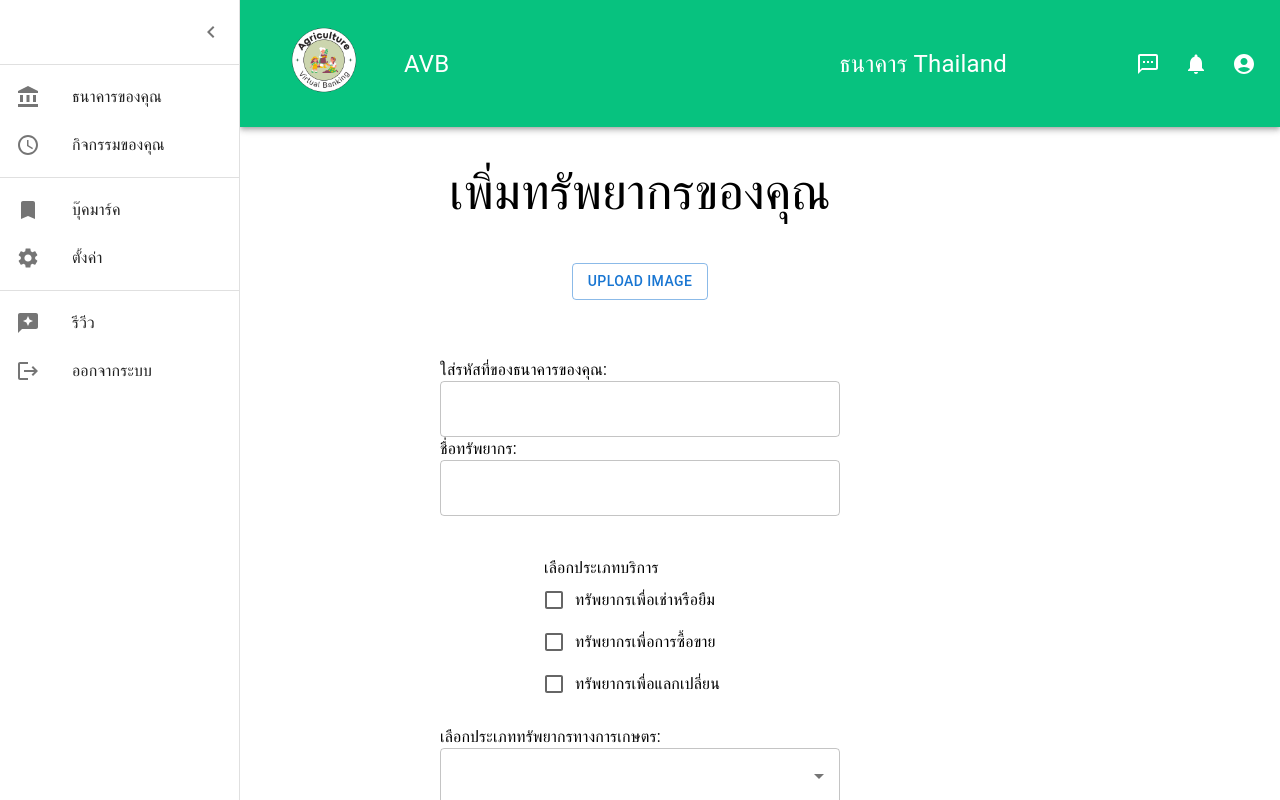
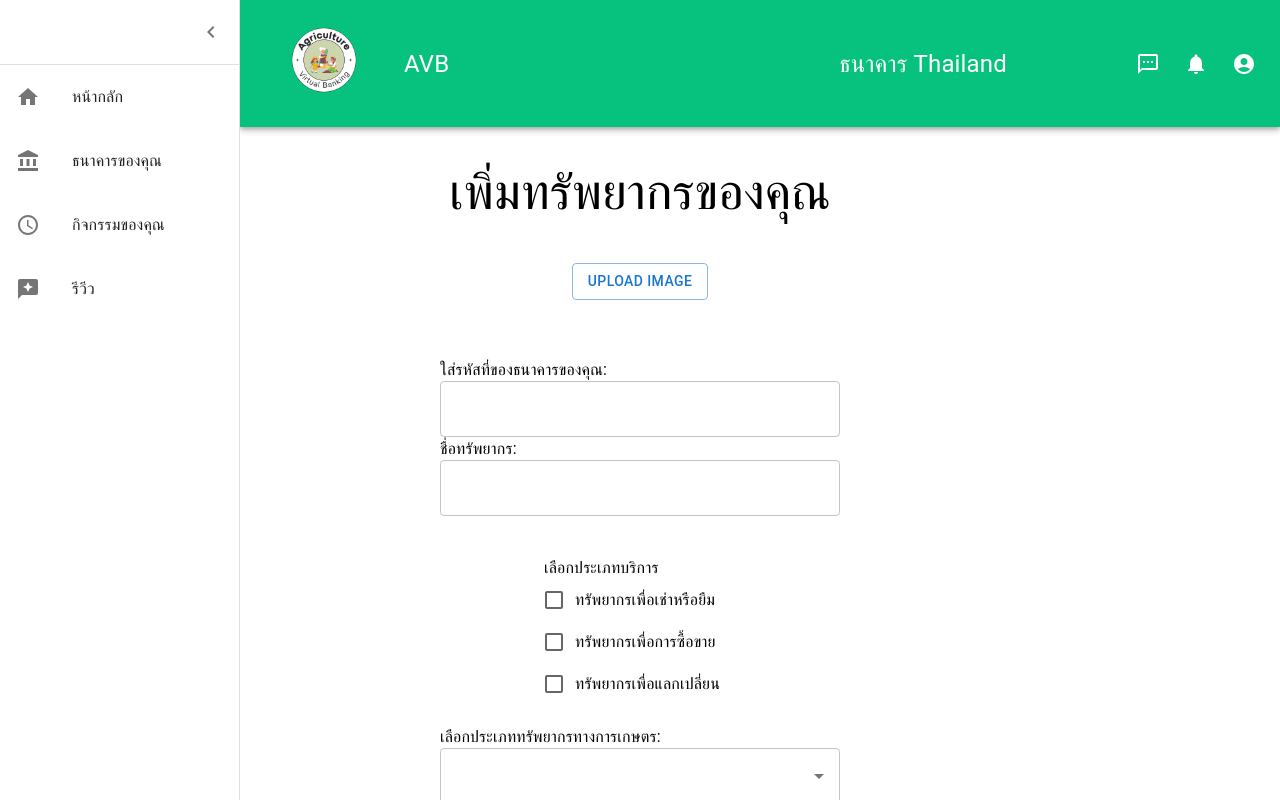
Before and after one commit to tharakhon/project, a React (Create React App) app: page /addproduct in a window 1280 px wide. Both pictures are taken after a click on the button 32 px from the left and 63 px from the top of the page. Shown: the top 800 px of the page. Built offline with nearby package versions, Linux system fonts and the light colour scheme.

Commit message:
update 3/2/2567

```diff
--- a/src/NavBar1.js
+++ b/src/NavBar1.js
@@ -11,9 +11,7 @@ import ListItem from '@mui/material/ListItem';
 import ListItemButton from '@mui/material/ListItemButton';
 import ListItemIcon from '@mui/material/ListItemIcon';
 import ListItemText from '@mui/material/ListItemText';
-import InboxIcon from '@mui/icons-material/MoveToInbox';
-import MailIcon from '@mui/icons-material/Mail';
-import { styled, useTheme , alpha} from '@mui/material/styles';
+import { styled, useTheme, alpha } from '@mui/material/styles';
 import CssBaseline from '@mui/material/CssBaseline';
 import MuiAppBar from '@mui/material/AppBar';
 import Toolbar from '@mui/material/Toolbar';
@@ -25,15 +23,13 @@ import SearchIcon from '@mui/icons-material/Search';
 import InputBase from '@mui/material/InputBase';
 import AccountCircle from '@mui/icons-material/AccountCircle';
 import MoreIcon from '@mui/icons-material/MoreVert';
-import Badge from '@mui/material/Badge';
 import TextsmsOutlinedIcon from '@mui/icons-material/TextsmsOutlined';
 import { useNavigate } from "react-router-dom";
 import AccountBalanceIcon from '@mui/icons-material/AccountBalance';
 import AccessTimeIcon from '@mui/icons-material/AccessTime';
-import BookmarkIcon from '@mui/icons-material/Bookmark';
 import SettingsIcon from '@mui/icons-material/Settings';
 import ReviewsIcon from '@mui/icons-material/Reviews';
-import LogoutIcon from '@mui/icons-material/Logout';
+import HomeIcon from '@mui/icons-material/Home';
 
 const drawerWidth = 240;
 
@@ -47,7 +43,7 @@ const Search = styled('div')(({ theme }) => ({
     marginRight: theme.spacing(2),
     marginLeft: 0,
     width: '100%',
-    borderRadius:20,
+    borderRadius: 20,
     [theme.breakpoints.up('sm')]: {
         marginLeft: theme.spacing(30),
         width: 'auto',
@@ -115,7 +111,7 @@ function Navbar1() {
     const handleDrawerClose = () => {
         setOpen(false);
     };
-    const handleClick = () =>{
+    const handleClick = () => {
         navigate("/profile")
     }
     return (
@@ -144,7 +140,7 @@ function Navbar1() {
                     </Search>
                     <Box sx={{ flexGrow: 1 }} />
                     <Box sx={{ display: { xs: 'none', md: 'flex' } }}>
-                        <IconButton size="large"  color="inherit">
+                        <IconButton size="large" color="inherit">
                             <TextsmsOutlinedIcon />
                         </IconButton>
                         <IconButton
@@ -194,37 +190,47 @@ function Navbar1() {
                 </DrawerHeader>
                 <Divider />
                 <List>
-                    {['ธนาคารของคุณ', 'กิจกรรมของคุณ'].map((text, index) => (
+                    {['หน้ากลัก'].map((text, index) => (
                         <ListItem key={text} disablePadding>
-                            <ListItemButton>
+                            <ListItemButton onClick={() => navigate(`/main`)}>
                                 <ListItemIcon>
-                                    {index % 2 === 0 ? <AccountBalanceIcon /> : <AccessTimeIcon /> }
+                                    <HomeIcon />
                                 </ListItemIcon>
                                 <ListItemText primary={text} />
                             </ListItemButton>
                         </ListItem>
                     ))}
                 </List>
-                <Divider />
                 <List>
-                    {['บุ๊คมาร์ค', 'ตั้งค่า'].map((text, index) => (
+                    {['ธนาคารของคุณ'].map((text, index) => (
                         <ListItem key={text} disablePadding>
-                            <ListItemButton>
+                            <ListItemButton onClick={() => navigate('/bank')}>
                                 <ListItemIcon>
-                                    {index % 2 === 0 ? <BookmarkIcon/> :<SettingsIcon/>}
+                                    <AccountBalanceIcon />
                                 </ListItemIcon>
                                 <ListItemText primary={text} />
                             </ListItemButton>
                         </ListItem>
                     ))}
                 </List>
-                <Divider />
                 <List>
-                    {['รีวีว','ออกจากระบบ'].map((text, index) => (
+                    {['กิจกรรมของคุณ'].map((text, index) => (
+                        <ListItem key={text} disablePadding>
+                            <ListItemButton onClick={() => navigate('/registerbank')}>
+                                <ListItemIcon>
+                                    <AccessTimeIcon />
+                                </ListItemIcon>
+                                <ListItemText primary={text} />
+                            </ListItemButton>
+                        </ListItem>
+                    ))}
+                </List>
+                <List>
+                    {['รีวีว'].map((text, index) => (
                         <ListItem key={text} disablePadding>
                             <ListItemButton>
                                 <ListItemIcon>
-                                {index % 2 === 0 ? <ReviewsIcon/> : <LogoutIcon />}
+                                    <ReviewsIcon />
                                 </ListItemIcon>
                                 <ListItemText primary={text} />
                             </ListItemButton>
--- a/src/borrow2.js
+++ b/src/borrow2.js
@@ -105,7 +105,7 @@ function Borroww() {
   };
   return (
     <div>
-     <NavBarBank/>
+      <NavBarBank />
 
       <div style={{ display: 'flex', justifyContent: 'center', flexDirection: 'column', alignItems: 'center' }}>
         <h1 style={textStyle}> ทรัพยากรที่คุณนำไปแลกเปลี่ยน</h1>
@@ -168,6 +168,15 @@ function Borroww() {
           <FormLabel component="legend" style={{ color: 'black' }}>จำนวนทรัพยากรที่ต้องการแลกเปลี่ยน:</FormLabel>
           <TextField sx={{ width: 435 }} defaultValue="ใส่จำนวนทรัพยากรที่คุณต้องการ"></TextField>
         </div>
+        <div style={{ marginTop: 30 }}>
+          <FormLabel component="legend" style={{ color: 'black' }}>รายละเอียดเพิ่มเติม:</FormLabel>
+          <TextField
+            id="outlined-multiline-static"
+
+            multiline
+            rows={4}
+            sx={{ width: '50ch' }} />
+        </div>
         <LocalizationProvider dateAdapter={AdapterDayjs}>
           <DemoContainer
             components={[
@@ -180,15 +189,7 @@ function Borroww() {
           </DemoContainer>
         </LocalizationProvider>
 
-        <div style={{ marginTop: 30 }}>
-          <FormLabel component="legend" style={{ color: 'black' }}>รายละเอียดเพิ่มเติม:</FormLabel>
-          <TextField
-            id="outlined-multiline-static"
 
-            multiline
-            rows={4}
-            sx={{ width: '50ch' }} />
-        </div>
 
         <div style={{ display: 'flex', justifyContent: 'space-around', marginTop: 40 }}>
           <Button variant="contained" size="large" color="error" onClick={handleBack}> ย้อนกลับ </Button>
--- a/src/main1.js
+++ b/src/main1.js
@@ -148,7 +148,7 @@ function Main12() {
   const [searchQuery, setSearchQuery] = useState("");
   const [currentPosition, setCurrentPosition] = useState(null);
   const [bookmarks, setBookmarks] = useState([]);
-  const [userImage, setUserImage] = useState(null);
+  const [userImage, setUserImage] = useState('');
   const [filteredProducts, setFilteredProducts] = useState([]);
   const [displayBookmarks, setDisplayBookmarks] = useState(false);
   console.log(username)
@@ -177,6 +177,7 @@ function Main12() {
     );
     setFilteredProducts(filtered);
   };
+
   const handleDrawerOpen = () => {
     setOpen(true);
   };
@@ -270,7 +271,6 @@ function Main12() {
   }
   const handleOpenbankuser = (title) => {
     setDisplayBookmarks(false);
-    console.log(title)
     ReactSession.set("bank_name",title);
     navigate('/bankuser')
   }
@@ -325,6 +325,15 @@ function Main12() {
     console.log(updatedProducts)
     setFilteredProducts(updatedProducts);
   }, [currentPosition]);
+  // useEffect(() => {
+  //   const storedBookmarks = JSON.parse(localStorage.getItem('bookmarks')) || [];
+  //   setBookmarks(storedBookmarks);
+  // }, []);
+
+  // // Save bookmarks to local storage whenever it changes
+  // useEffect(() => {
+  //   localStorage.setItem('bookmarks', JSON.stringify(bookmarks));
+  // }, [bookmarks]);
   return (
     <div >
       <AppBar position="static" open={open} sx={{ backgroundColor: '#07C27F' }}>
@@ -459,48 +468,11 @@ function Main12() {
           ))}
         </List>
         <List>
-          {['บุ๊คมาร์ค'].map((text, index) => (
-            <ListItem key={text} disablePadding>
-              <ListItemButton onClick={() => setBookmarks([...bookmarks])}>
-                <ListItemIcon>
-                  <BookmarkIcon />
-
-                </ListItemIcon>
-                <ListItemText primary={text} />
-              </ListItemButton>
-            </ListItem>
-          ))}
-        </List>
-        <List>
-          {['ตั้งค่า'].map((text, index) => (
-            <ListItem key={text} disablePadding>
-              <ListItemButton>
-                <ListItemIcon>
-                  <SettingsIcon />
-                </ListItemIcon>
-                <ListItemText primary={text} />
-              </ListItemButton>
-            </ListItem>
-          ))}
-        </List>
-        <List>
           {['รีวีว'].map((text, index) => (
             <ListItem key={text} disablePadding>
               <ListItemButton>
                 <ListItemIcon>
                   <ReviewsIcon />
-                </ListItemIcon>
-                <ListItemText primary={text} />
-              </ListItemButton>
-            </ListItem>
-          ))}
-        </List>
-        <List>
-          {['ออกจากระบบ'].map((text, index) => (
-            <ListItem key={text} disablePadding>
-              <ListItemButton>
-                <ListItemIcon>
-                  <LogoutIcon />
                 </ListItemIcon>
                 <ListItemText primary={text} />
               </ListItemButton>
--- a/src/navBarBank.js
+++ b/src/navBarBank.js
@@ -11,9 +11,7 @@ import ListItem from '@mui/material/ListItem';
 import ListItemButton from '@mui/material/ListItemButton';
 import ListItemIcon from '@mui/material/ListItemIcon';
 import ListItemText from '@mui/material/ListItemText';
-import InboxIcon from '@mui/icons-material/MoveToInbox';
-import MailIcon from '@mui/icons-material/Mail';
-import { styled, useTheme , alpha} from '@mui/material/styles';
+import { styled, useTheme, alpha } from '@mui/material/styles';
 import CssBaseline from '@mui/material/CssBaseline';
 import MuiAppBar from '@mui/material/AppBar';
 import Toolbar from '@mui/material/Toolbar';
@@ -28,10 +26,9 @@ import TextsmsOutlinedIcon from '@mui/icons-material/TextsmsOutlined';
 import { useNavigate } from "react-router-dom";
 import AccountBalanceIcon from '@mui/icons-material/AccountBalance';
 import AccessTimeIcon from '@mui/icons-material/AccessTime';
-import BookmarkIcon from '@mui/icons-material/Bookmark';
-import SettingsIcon from '@mui/icons-material/Settings';
 import ReviewsIcon from '@mui/icons-material/Reviews';
-import LogoutIcon from '@mui/icons-material/Logout';
+import HomeIcon from '@mui/icons-material/Home';
+
 
 const drawerWidth = 240;
 
@@ -72,7 +69,7 @@ function NavBarBank() {
     const handleDrawerClose = () => {
         setOpen(false);
     };
-    const handleClick = () =>{
+    const handleClick = () => {
         navigate("/profile")
     }
     return (
@@ -90,17 +87,17 @@ function NavBarBank() {
                     </IconButton>
                     <Typography><img src={logo} style={{ padding: 20, height: 80, width: 80, }} /></Typography>
                     <Typography><p style={{ color: 'white', padding: 20, fontSize: 24, }}>AVB</p></Typography>
-                    <Typography><p style={{ color: 'white', padding: 20, fontSize: 24, marginLeft:350}}>ธนาคาร Thailand</p></Typography>
+                    <Typography><p style={{ color: 'white', padding: 20, fontSize: 24, marginLeft: 350 }}>ธนาคาร Thailand</p></Typography>
                     <Box sx={{ flexGrow: 1 }} />
                     <Box sx={{ display: { xs: 'none', md: 'flex' } }}>
-                        <IconButton size="large"  color="inherit">
-                        <TextsmsOutlinedIcon />
+                        <IconButton size="large" color="inherit">
+                            <TextsmsOutlinedIcon />
                         </IconButton>
                         <IconButton
                             size="large"
                             color="inherit"
                         >
-                        <NotificationsIcon />
+                            <NotificationsIcon />
                         </IconButton>
                         <IconButton
                             size="large"
@@ -143,37 +140,47 @@ function NavBarBank() {
                 </DrawerHeader>
                 <Divider />
                 <List>
-                    {['ธนาคารของคุณ', 'กิจกรรมของคุณ'].map((text, index) => (
+                    {['หน้ากลัก'].map((text, index) => (
                         <ListItem key={text} disablePadding>
-                            <ListItemButton>
+                            <ListItemButton onClick={() => navigate(`/main`)}>
                                 <ListItemIcon>
-                                    {index % 2 === 0 ? <AccountBalanceIcon /> : <AccessTimeIcon /> }
+                                    <HomeIcon />
                                 </ListItemIcon>
                                 <ListItemText primary={text} />
                             </ListItemButton>
                         </ListItem>
                     ))}
                 </List>
-                <Divider />
                 <List>
-                    {['บุ๊คมาร์ค', 'ตั้งค่า'].map((text, index) => (
+                    {['ธนาคารของคุณ'].map((text, index) => (
                         <ListItem key={text} disablePadding>
-                            <ListItemButton>
+                            <ListItemButton onClick={() => navigate('/bank')}>
                                 <ListItemIcon>
-                                    {index % 2 === 0 ? <BookmarkIcon/> :<SettingsIcon/>}
+                                    <AccountBalanceIcon />
                                 </ListItemIcon>
                                 <ListItemText primary={text} />
                             </ListItemButton>
                         </ListItem>
                     ))}
                 </List>
-                <Divider />
                 <List>
-                    {['รีวีว','ออกจากระบบ'].map((text, index) => (
+                    {['กิจกรรมของคุณ'].map((text, index) => (
+                        <ListItem key={text} disablePadding>
+                            <ListItemButton onClick={() => navigate('/registerbank')}>
+                                <ListItemIcon>
+                                    <AccessTimeIcon />
+                                </ListItemIcon>
+                                <ListItemText primary={text} />
+                            </ListItemButton>
+                        </ListItem>
+                    ))}
+                </List>
+                <List>
+                    {['รีวีว'].map((text, index) => (
                         <ListItem key={text} disablePadding>
                             <ListItemButton>
                                 <ListItemIcon>
-                                {index % 2 === 0 ? <ReviewsIcon/> : <LogoutIcon />}
+                                    <ReviewsIcon />
                                 </ListItemIcon>
                                 <ListItemText primary={text} />
                             </ListItemButton>
--- a/src/navBarprofile.js
+++ b/src/navBarprofile.js
@@ -11,9 +11,7 @@ import ListItem from '@mui/material/ListItem';
 import ListItemButton from '@mui/material/ListItemButton';
 import ListItemIcon from '@mui/material/ListItemIcon';
 import ListItemText from '@mui/material/ListItemText';
-import InboxIcon from '@mui/icons-material/MoveToInbox';
-import MailIcon from '@mui/icons-material/Mail';
-import { styled, useTheme , alpha} from '@mui/material/styles';
+import { styled, useTheme, alpha } from '@mui/material/styles';
 import CssBaseline from '@mui/material/CssBaseline';
 import MuiAppBar from '@mui/material/AppBar';
 import Toolbar from '@mui/material/Toolbar';
@@ -25,6 +23,11 @@ import AccountCircle from '@mui/icons-material/AccountCircle';
 import MoreIcon from '@mui/icons-material/MoreVert';
 import Badge from '@mui/material/Badge';
 import TextsmsOutlinedIcon from '@mui/icons-material/TextsmsOutlined';
+import HomeIcon from '@mui/icons-material/Home';
+import { useNavigate} from "react-router-dom";
+import AccountBalanceIcon from '@mui/icons-material/AccountBalance';
+import AccessTimeIcon from '@mui/icons-material/AccessTime';
+import ReviewsIcon from '@mui/icons-material/Reviews';
 
 
 const drawerWidth = 240;
@@ -56,6 +59,7 @@ const DrawerHeader = styled('div')(({ theme }) => ({
 }));
 
 function NavbarProfile() {
+    const navigate= useNavigate();
     const [open, setOpen] = React.useState(false);
     const theme = useTheme();
     const handleDrawerOpen = () => {
@@ -80,17 +84,17 @@ function NavbarProfile() {
                     </IconButton>
                     <Typography><img src={logo} style={{ padding: 20, height: 80, width: 80, }} /></Typography>
                     <Typography><p style={{ color: 'white', padding: 20, fontSize: 24, }}>AVB</p></Typography>
-                    <Typography variant="h3" component="div" sx={{paddingLeft:50}}> Profile</Typography>
+                    <Typography variant="h3" component="div" sx={{ paddingLeft: 50 }}> Profile</Typography>
                     <Box sx={{ flexGrow: 1 }} />
                     <Box sx={{ display: { xs: 'none', md: 'flex' } }}>
-                        <IconButton size="large"  color="inherit">
-                        <TextsmsOutlinedIcon />
+                        <IconButton size="large" color="inherit">
+                            <TextsmsOutlinedIcon />
                         </IconButton>
                         <IconButton
                             size="large"
                             color="inherit"
                         >
-                        <NotificationsIcon />
+                            <NotificationsIcon />
                         </IconButton>
                         <IconButton
                             size="large"
@@ -132,24 +136,47 @@ function NavbarProfile() {
                 </DrawerHeader>
                 <Divider />
                 <List>
-                    {['ธนาคารของคุณ', 'กิจกรรมของคุณ', 'บุ๊คมาร์ค', 'ตั้งค่า','รีวีว'].map((text, index) => (
+                    {['หน้ากลัก'].map((text, index) => (
                         <ListItem key={text} disablePadding>
-                            <ListItemButton>
+                            <ListItemButton onClick={() => navigate(`/main`)}>
                                 <ListItemIcon>
-                                    {index % 2 === 0 ? <InboxIcon /> : <MailIcon />}
+                                    <HomeIcon />
                                 </ListItemIcon>
                                 <ListItemText primary={text} />
                             </ListItemButton>
                         </ListItem>
                     ))}
                 </List>
-                <Divider />
                 <List>
-                    {['ออกจากระบบ'].map((text, index) => (
+                    {['ธนาคารของคุณ'].map((text, index) => (
+                        <ListItem key={text} disablePadding>
+                            <ListItemButton onClick={() => navigate('/bank')}>
+                                <ListItemIcon>
+                                    <AccountBalanceIcon />
+                                </ListItemIcon>
+                                <ListItemText primary={text} />
+                            </ListItemButton>
+                        </ListItem>
+                    ))}
+                </List>
+                <List>
+                    {['กิจกรรมของคุณ'].map((text, index) => (
+                        <ListItem key={text} disablePadding>
+                            <ListItemButton onClick={() => navigate('/registerbank')}>
+                                <ListItemIcon>
+                                    <AccessTimeIcon />
+                                </ListItemIcon>
+                                <ListItemText primary={text} />
+                            </ListItemButton>
+                        </ListItem>
+                    ))}
+                </List>
+                <List>
+                    {['รีวีว'].map((text, index) => (
                         <ListItem key={text} disablePadding>
                             <ListItemButton>
                                 <ListItemIcon>
-                                    {index % 2 === 0 ? <InboxIcon /> : <MailIcon />}
+                                    <ReviewsIcon />
                                 </ListItemIcon>
                                 <ListItemText primary={text} />
                             </ListItemButton>
--- a/src/registerBank.js
+++ b/src/registerBank.js
@@ -13,6 +13,7 @@ import Ribbon2 from "../src/image/ribbon2.png";
 import Ribbon3 from "../src/image/ribbon3.png";
 import Ribbon4 from "../src/image/ribbon4.png";
 import { ReactSession } from 'react-client-session';
+
 function RegisterBank() {
   const username = ReactSession.get("username");
   const [profile, setProfile] = useState();
--- a/src/ฺBank.js
+++ b/src/ฺBank.js
@@ -30,6 +30,8 @@ import AccountBalanceIcon from '@mui/icons-material/AccountBalance';
 import { useEffect, useState } from 'react';
 import Axios from 'axios';
 import { ReactSession } from 'react-client-session';
+import Tabs from '@mui/material/Tabs';
+import Tab from '@mui/material/Tab';
 
 
 const drawerWidth = 240;
@@ -85,6 +87,7 @@ const DrawerHeader = styled('div')(({ theme }) => ({
 
 export default function Bank() {
   const username = ReactSession.get("username");
+  const [searchQuery, setSearchQuery] = useState('');
   const navigate = useNavigate();
   const [resources, setResources] = useState([]);
   const handleNext = () => {
@@ -93,6 +96,7 @@ export default function Bank() {
   const handleNextListbank = () => {
     navigate("/listbank");
   }
+
 
   useEffect(() => {
 
@@ -210,12 +214,18 @@ export default function Bank() {
           <StyledInputBase
             placeholder="Search…"
             inputProps={{ 'aria-label': 'search' }}
+            value={searchQuery}
+            onChange={(e) => setSearchQuery(e.target.value)}
           />
         </Search>
         <Button variant="contained" color='error' sx={{ left: 1050, bottom: 35, borderRadius: 50 }} onClick={handleNext}>เพิ่มทรัพยากร</Button>
         <Grid container spacing={2}>
           {resources && resources.length > 0 ? (
-            resources.map((resource) => (
+            resources
+            .filter((resource) =>
+              resource.product_name.toLowerCase().includes(searchQuery.toLowerCase())
+            )
+            .map((resource) => (
               <Grid key={resource.product_id} item xs={3}>
                 <Card sx={{ maxWidth: 345, m: 1 }}>
                   <CardMedia
```
Also changed, not shown: src/BankUser.js (+8 -4 lines), src/ChangPage.js (+13 -5 lines), src/Makeresource.js (+24 -13 lines), src/OrderBankUsers.js (+18 -17 lines). Lines whose indentation alone changed are shown as unchanged.
